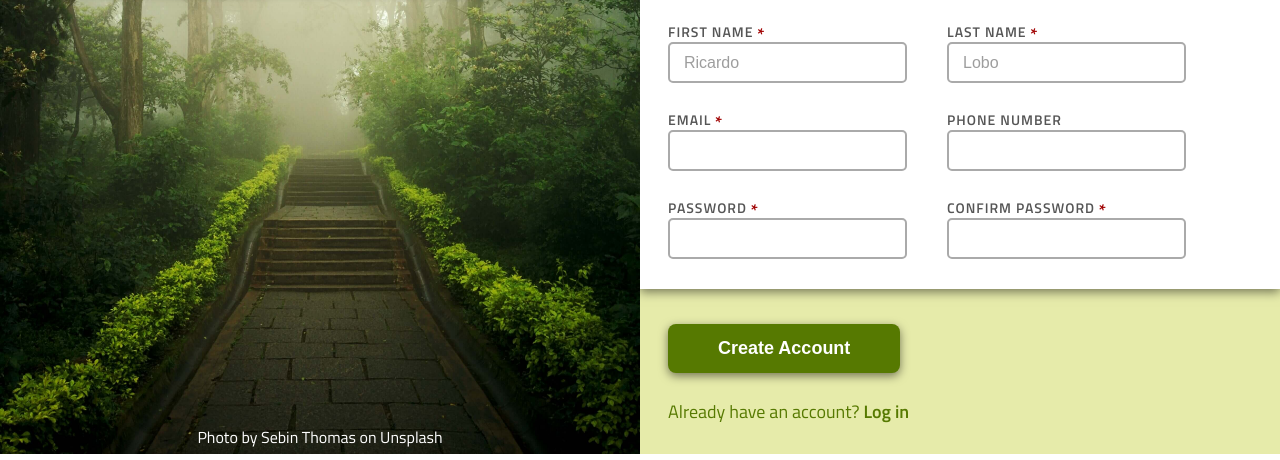
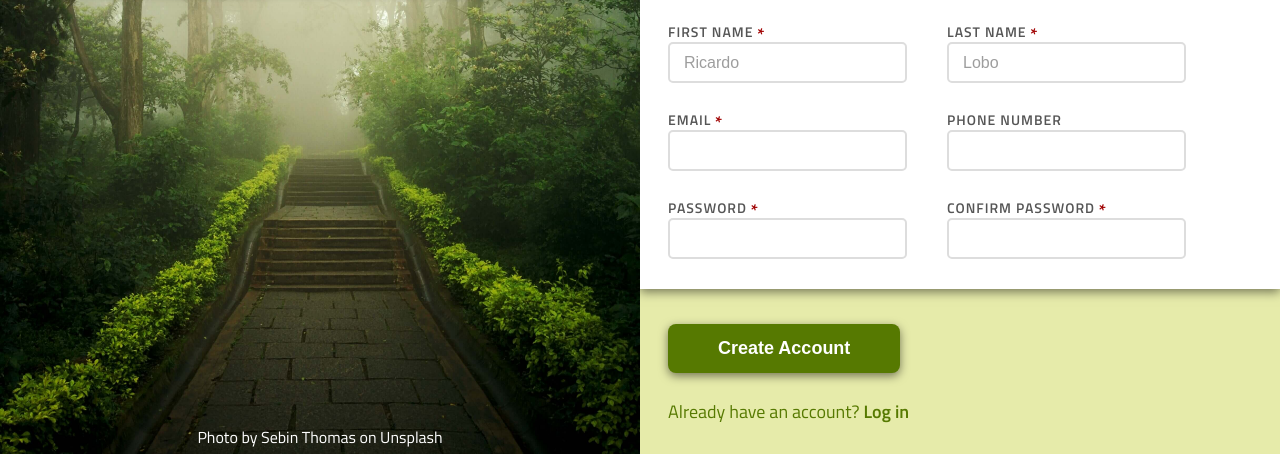
Before and after one commit to RickyLobo626/sign-up-form, a plain HTML site: page index.html in a window 1280 px wide. Shown: the part 346-806 px from the top of the page. Drawn offline with Linux system fonts and the light colour scheme.

Commit message:
Change color of input borders

```diff
--- a/styles.css
+++ b/styles.css
@@ -168,7 +168,7 @@ main {
 .form input {
   min-width: 20rem;
   font-size: 1.6rem;
-  border: 2px solid #aaa;
+  border: 2px solid #ddd;
   border-radius: 5px;
   display: block;
   padding: 1rem 1.4rem 0.9rem;
```
